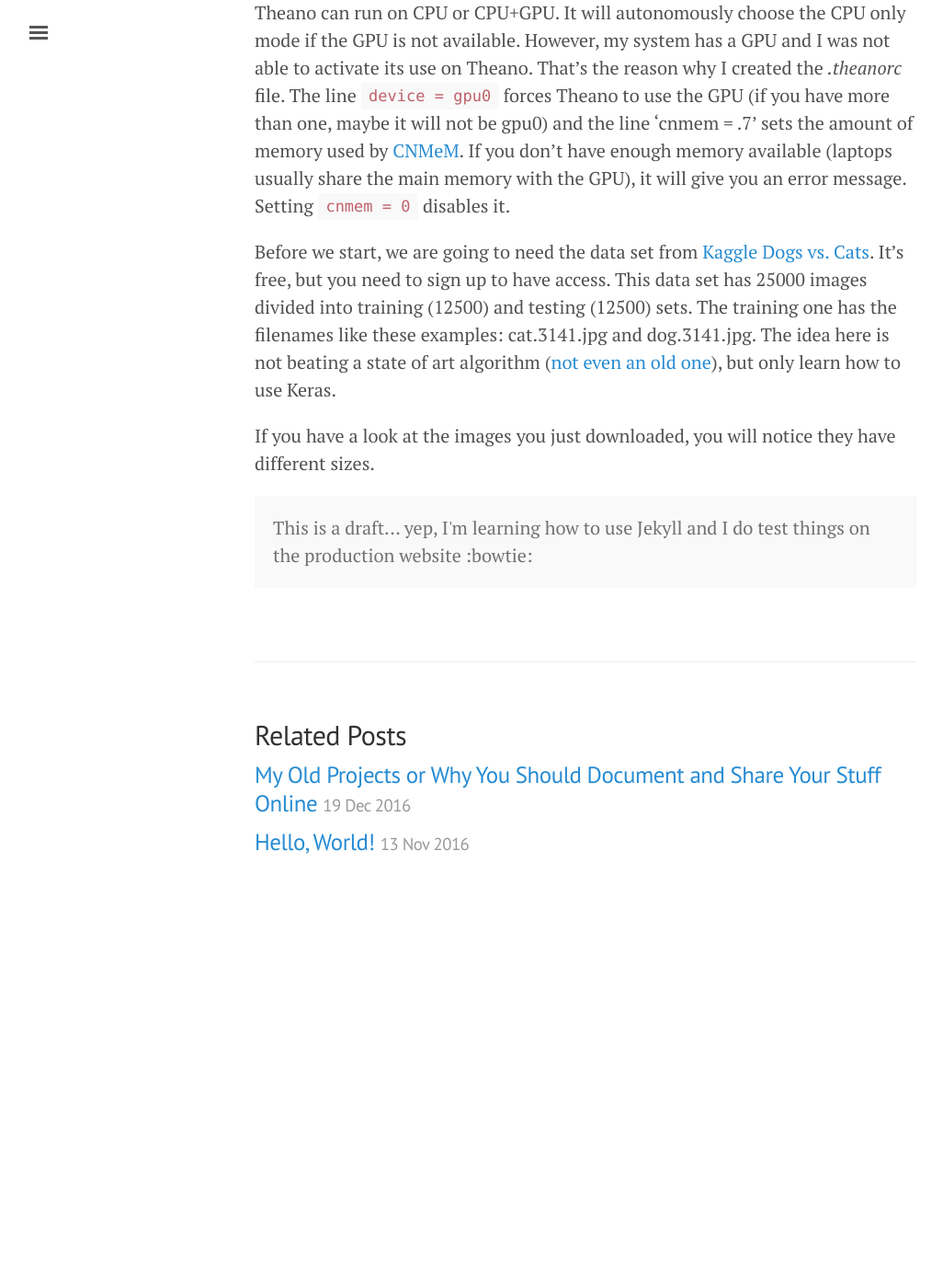
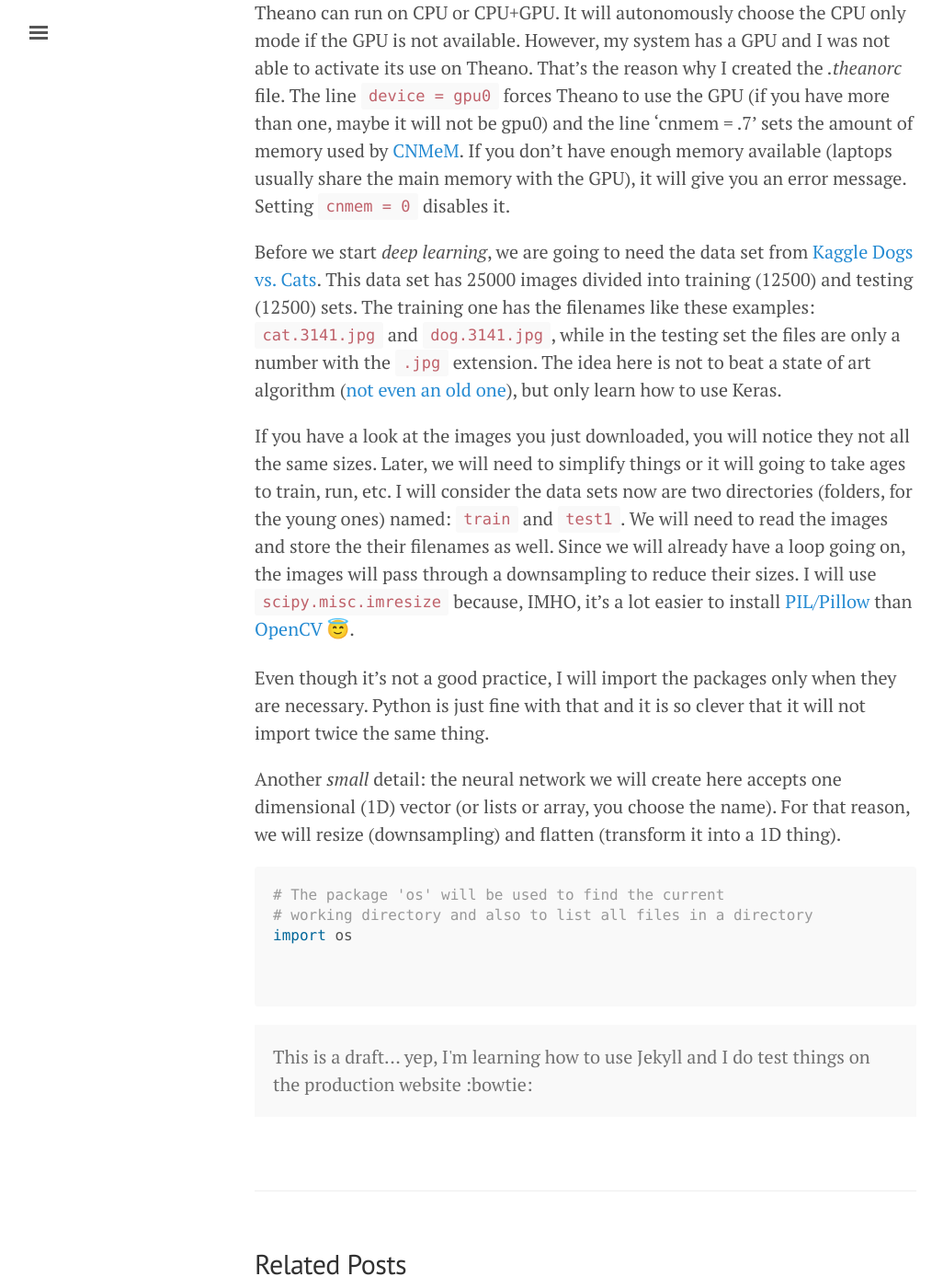
Before and after one commit to ricardodeazambuja/ricardodeazambuja.github.io, a Jekyll site: the page built from _posts/2017-01-29-easy-peasy_deep_learning.md, in a window 1280 px wide and 1400 px high, scrolled down 1477 px. Shown: the whole window at 92% size, without its empty margins (3-1029 px from the left). Built offline with Jekyll 4.4.1, drawn with Linux system fonts in a browser that asks for light colours; emoji names are drawn with the system emoji font; before the commit the page ends 2468 px from its top, so only the background shows below that.

Commit message:
back to drafts...
It seems Github Jekyll has a limit of 10 builds per day

````diff
--- a/_posts/2017-01-29-easy-peasy_deep_learning.md
+++ b/_posts/2017-01-29-easy-peasy_deep_learning.md
@@ -30,9 +30,22 @@ cnmem = .7
 
 Theano can run on CPU or CPU+GPU. It will autonomously choose the CPU only mode if the GPU is not available. However, my system has a GPU and I was not able to activate its use on Theano. That's the reason why I created the *.theanorc* file. The line `device = gpu0` forces Theano to use the GPU (if you have more than one, maybe it will not be gpu0) and the line 'cnmem = .7' sets the amount of memory used by [CNMeM](http://deeplearning.net/software/theano/library/config.html#config.config.lib.cnmem). If you don't have enough memory available (laptops usually share the main memory with the GPU), it will give you an error message. Setting `cnmem = 0` disables it.
 
-Before we start, we are going to need the data set from [Kaggle Dogs vs. Cats](https://www.kaggle.com/c/dogs-vs-cats). It's free, but you need to sign up to have access. This data set has 25000 images divided into training (12500) and testing (12500) sets. The training one has the filenames like these examples: cat.3141.jpg and dog.3141.jpg. The idea here is not beating a state of art algorithm ([not even an old one](http://xenon.stanford.edu/~pgolle/papers/dogcat.pdf)), but only learn how to use Keras.
+Before we start *deep learning*, we are going to need the data set from [Kaggle Dogs vs. Cats](https://www.kaggle.com/c/dogs-vs-cats). This data set has 25000 images divided into training (12500) and testing (12500) sets. The training one has the filenames like these examples: `cat.3141.jpg` and `dog.3141.jpg`, while in the testing set the files are only a number with the `.jpg` extension. The idea here is not to beat a state of art algorithm ([not even an old one](http://xenon.stanford.edu/~pgolle/papers/dogcat.pdf)), but only learn how to use Keras.
 
-If you have a look at the images you just downloaded, you will notice they have different sizes.
+If you have a look at the images you just downloaded, you will notice they not all the same sizes. Later, we will need to simplify things or it will going to take ages to train, run, etc. I will consider the data sets now are two directories (folders, for the young ones) named: `train` and `test1`. We will need to read the images and store the their filenames as well. Since we will already have a loop going on, the images will pass through a downsampling to reduce their sizes. I will use `scipy.misc.imresize` because, IMHO, it's a lot easier to install [PIL/Pillow](https://pypi.python.org/pypi/Pillow/2.2.1) than [OpenCV](https://www.google.co.uk/webhp?q=installing+opencv+python) :innocent:.
+
+Even though it's not a good practice, I will import the packages only when they are necessary. Python is just fine with that and it is so clever that it will not import twice the same thing.
+
+Another *small* detail: the neural network we will create here accepts one dimensional (1D) vector (or lists or array, you choose the name). For that reason, we will resize (downsampling) and flatten (transform it into a 1D thing).
+
+```python
+# The package 'os' will be used to find the current
+# working directory and also to list all files in a directory
+import os
+
+
+```
+
 
 
 <div class="message">
````
Also changed, not shown: other parts of _posts/2017-01-29-easy-peasy_deep_learning.md (+1 -1 lines).
